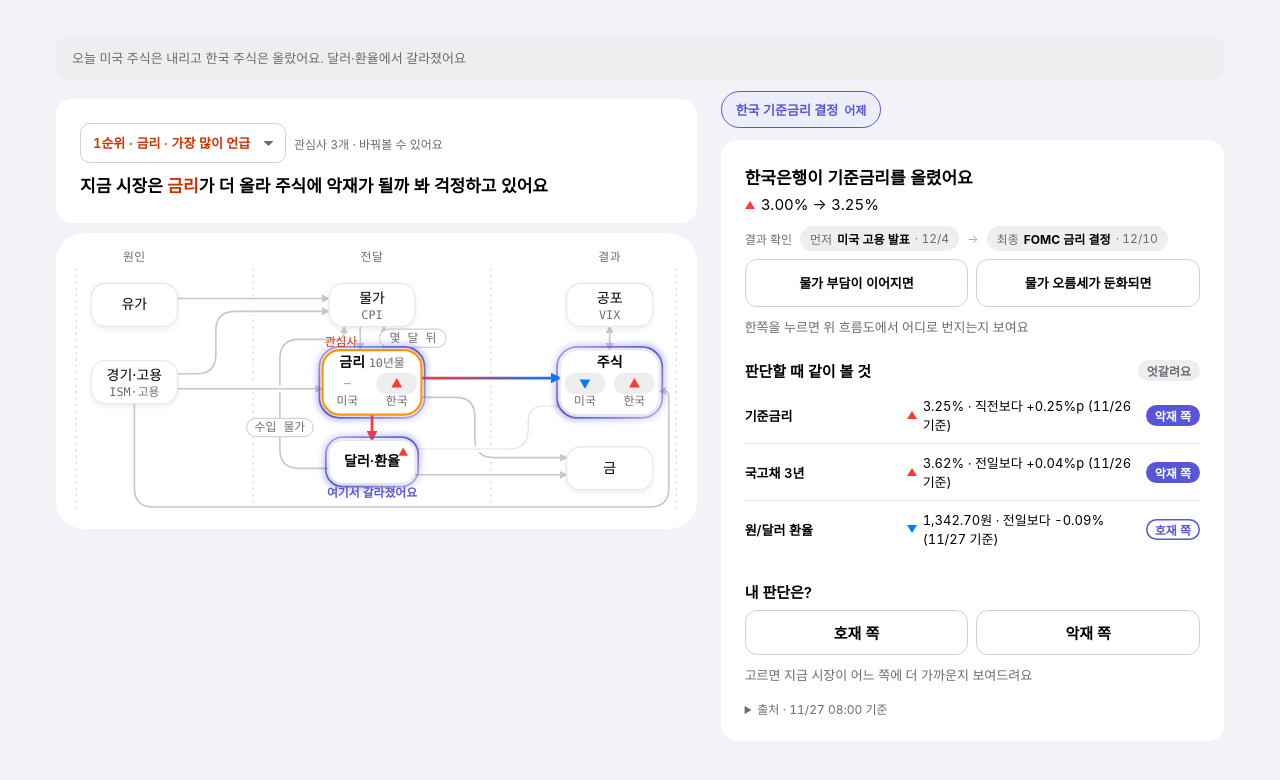
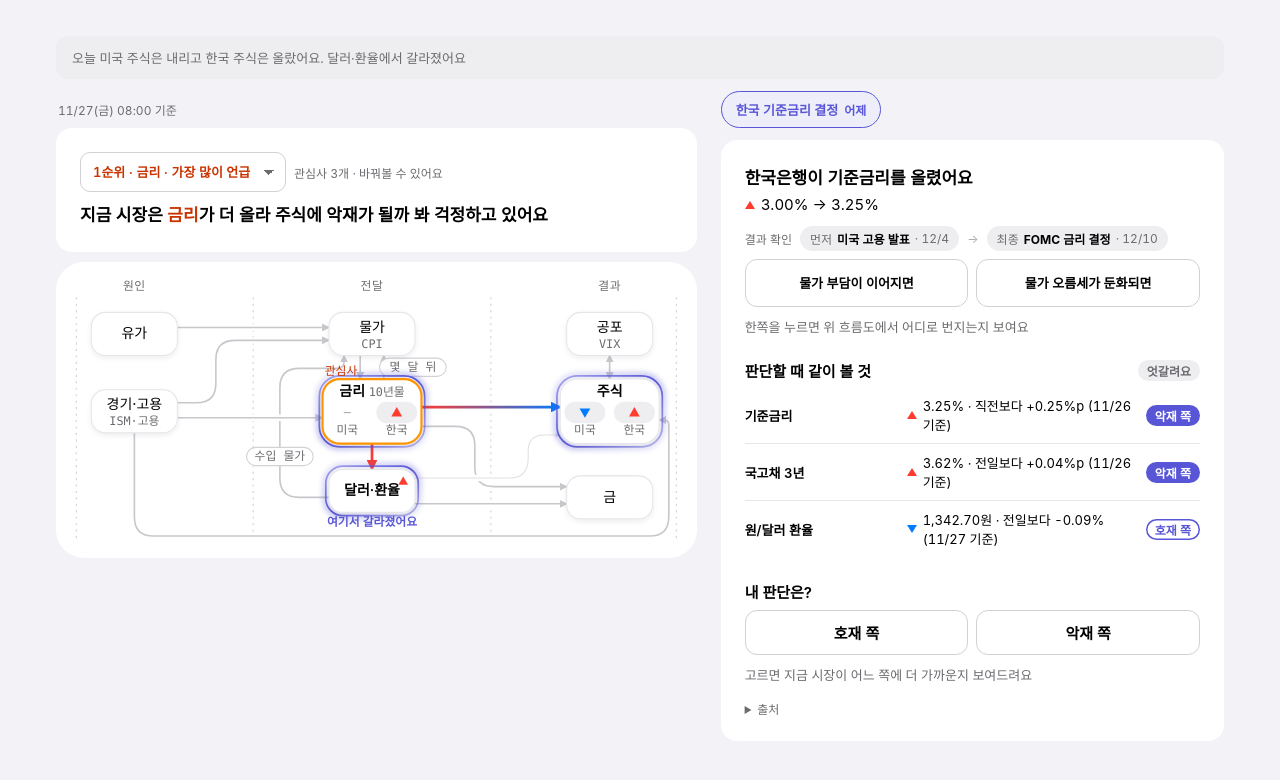
Before and after one commit to yus0l/market-brief, a plain HTML site: page web/index.html in a window 1280 px wide. Drawn offline with Linux system fonts and the light colour scheme; a web font is replaced by a local one.

Commit message:
기준 시각 한 줄, 지연 배너·출처 제목 중복 정리
Co-Authored-By: Claude Opus 5.5 <noreply@anthropic.com>

```diff
--- a/web/index.html
+++ b/web/index.html
@@ -250,6 +250,7 @@
   .src summary { cursor: pointer; }
   .src a { display: block; margin-top: 6px; color: var(--meaning); word-break: break-all; }
   .no-dev .debug-dot { display: none !important; }
+  .asof { font-size: var(--fs-caption); color: var(--text-2); margin: 12px 2px 0; }   /* 기준 시각 (02-UX) */
   .ibox { padding: 0; }   /* 배경 없앰 (사용자 11/27) */
   .ibox .big { font-size: var(--fs-title); font-weight: var(--fw-bold); line-height: 1.4; word-break: keep-all; }
   .ibox .big em { font-style: normal; color: var(--interest-text); white-space: nowrap; }
@@ -740,7 +741,7 @@ function home() {
   // 위쪽 상태 배너
   let top = "";
   if (D.mock) top += `<div class="ds-banner" style="margin-top:8px"><span><b>샘플 데이터</b>예요. 매일 아침 실제 데이터로 바뀌어요</span></div>`;
-  if (st.delayed) top += `<div class="ds-banner" style="margin-top:8px"><span>아직 오늘 데이터가 안 들어왔어요. <b>어제 기준</b>이에요 (${h(st.delayed)})</span></div>`;
+  if (st.delayed) top += `<div class="ds-banner" style="margin-top:8px"><span>아직 오늘 데이터가 안 들어왔어요. <b>어제 기준</b>이에요</span></div>`;
   if (st.quiet) top += `<div class="ds-banner" style="margin-top:8px"><span>오늘은 새 사건이 없어요</span></div>`;
   if (st.split) top += `<div class="ds-banner" style="margin-top:8px"><span>오늘 미국 주식은 ${st.split.us === "up" ? "오르고" : "내리고"} 한국 주식은 ${st.split.kr === "up" ? "올랐어요" : "내렸어요"}. 달러·환율에서 갈라졌어요</span></div>`;
 
@@ -811,10 +812,13 @@ function home() {
     r += `<div class="mine"><div class="vs">${p ? `내 판단: ${SIDE[p]}<span class="arr">→</span>` : ""}<span class="act">실제 시장 반응: ${SIDE[opSide]}</span></div>
       ${e.reason ? `<div class="hint">${h(e.reason)}</div>` : ""}</div>`;
   }
-  if (e.sources && e.sources.length) r += `<details class="src"><summary>출처 · ${h(D.asof || "")} 기준</summary>${e.sources.map(x => `<a href="${h(x.url)}" target="_blank" rel="noopener">${h(x.name)}</a>`).join("")}</details>`;
+  if (e.sources && e.sources.length) r += `<details class="src"><summary>출처</summary>${e.sources.map(x => `<a href="${h(x.url)}" target="_blank" rel="noopener">${h(x.name)}</a>`).join("")}</details>`;
   if (SHOW_SECTORS && e.sectors) r += `<button class="linkbtn" data-sector>업종별 영향 보기 ›</button>`;
   r += `</section>`;
-  return top + `<div class="layout"><div class="col-l">${ibox}${flow}</div><div class="col-r">${r}</div></div>`;
+  // 기준 시각 한 줄 (데이터 기준, 화면 연 시각 아님): "11/27(금) 08:00 기준"
+  const dd = D.date && new Date(D.date + "T00:00:00"), tm = ((D.asof || "").match(/\d{1,2}:\d{2}/) || [""])[0];
+  const asof = dd && !isNaN(dd) ? `<div class="asof">${dd.getMonth() + 1}/${dd.getDate()}(${"일월화수목금토"[dd.getDay()]})${tm ? " " + tm : ""} 기준</div>` : "";
+  return top + `<div class="layout"><div class="col-l">${asof}${ibox}${flow}</div><div class="col-r">${r}</div></div>`;
 }
 
 function sheetHTML() {
```
